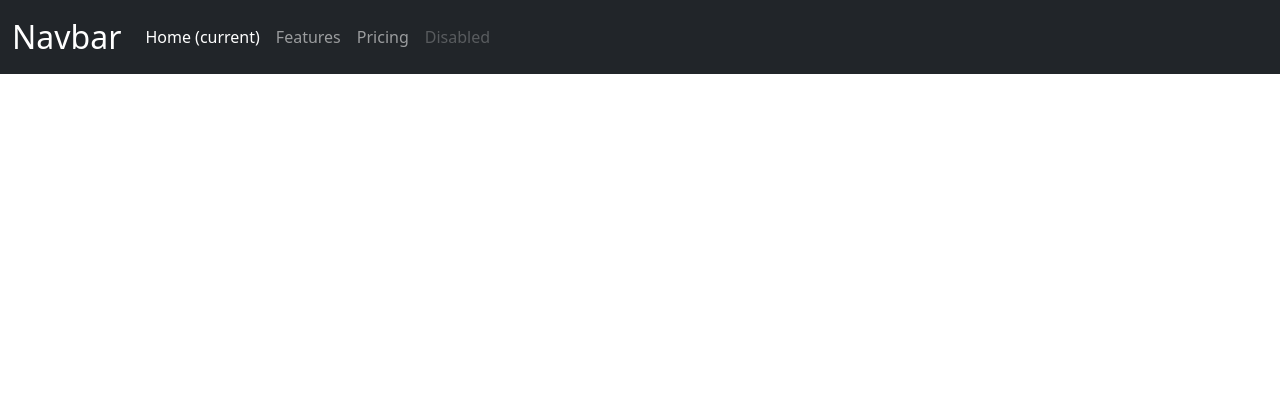
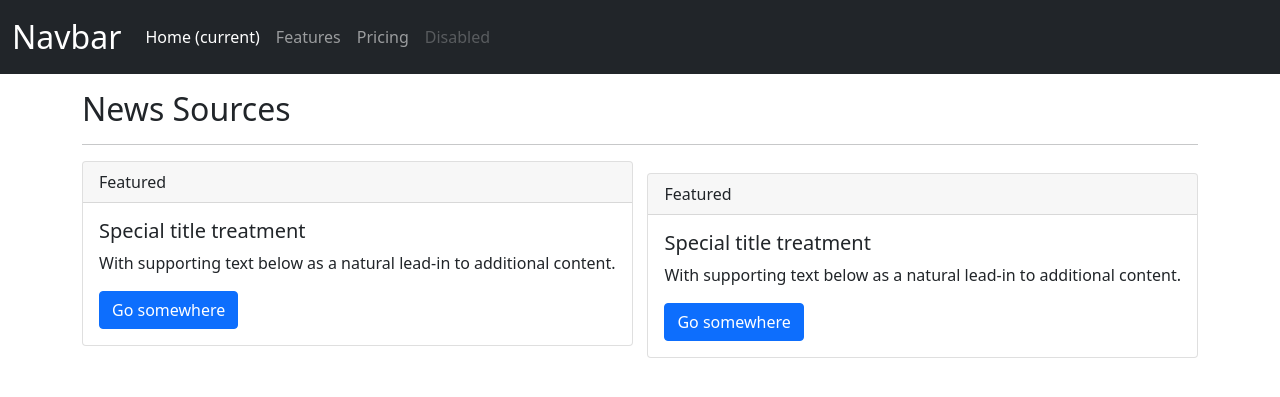
Before and after one commit to otienotimothy/news-arc, a Flask app: template app/templates/index.html in a window 1280 px wide. Shown: the top 397 px of the page. Run offline with Flask 2, Linux system fonts and the light colour scheme; the template is opened without the code that fills it, so the values that code supplies are empty; parts of the project's set-up code (start-up, migrations or seed data) failed here and were passed over.

Commit message:
Add a bootstrap card to display news sources fetched from the api

```diff
--- a/app/templates/index.html
+++ b/app/templates/index.html
@@ -1,9 +1,30 @@
-{% extends 'base.html' %}
-
-{% block content %}
+{% extends 'base.html' %} {% block content %}
 
 <div class="container">
-
+	<h2>News Sources</h2>
+	<hr />
+	<div class="d-flex align-items-center justify-content-between flex-wrap">
+		<div class="card mb-4">
+			<div class="card-header">Featured</div>
+			<div class="card-body">
+				<h5 class="card-title">Special title treatment</h5>
+				<p class="card-text">
+					With supporting text below as a natural lead-in to additional content.
+				</p>
+				<a href="#" class="btn btn-primary">Go somewhere</a>
+			</div>
+		</div>
+		<div class="card">
+			<div class="card-header">Featured</div>
+			<div class="card-body">
+				<h5 class="card-title">Special title treatment</h5>
+				<p class="card-text">
+					With supporting text below as a natural lead-in to additional content.
+				</p>
+				<a href="#" class="btn btn-primary">Go somewhere</a>
+			</div>
+		</div>
+	</div>
 </div>
 
 {% endblock %}
```
Also changed, not shown: 1 other file.
